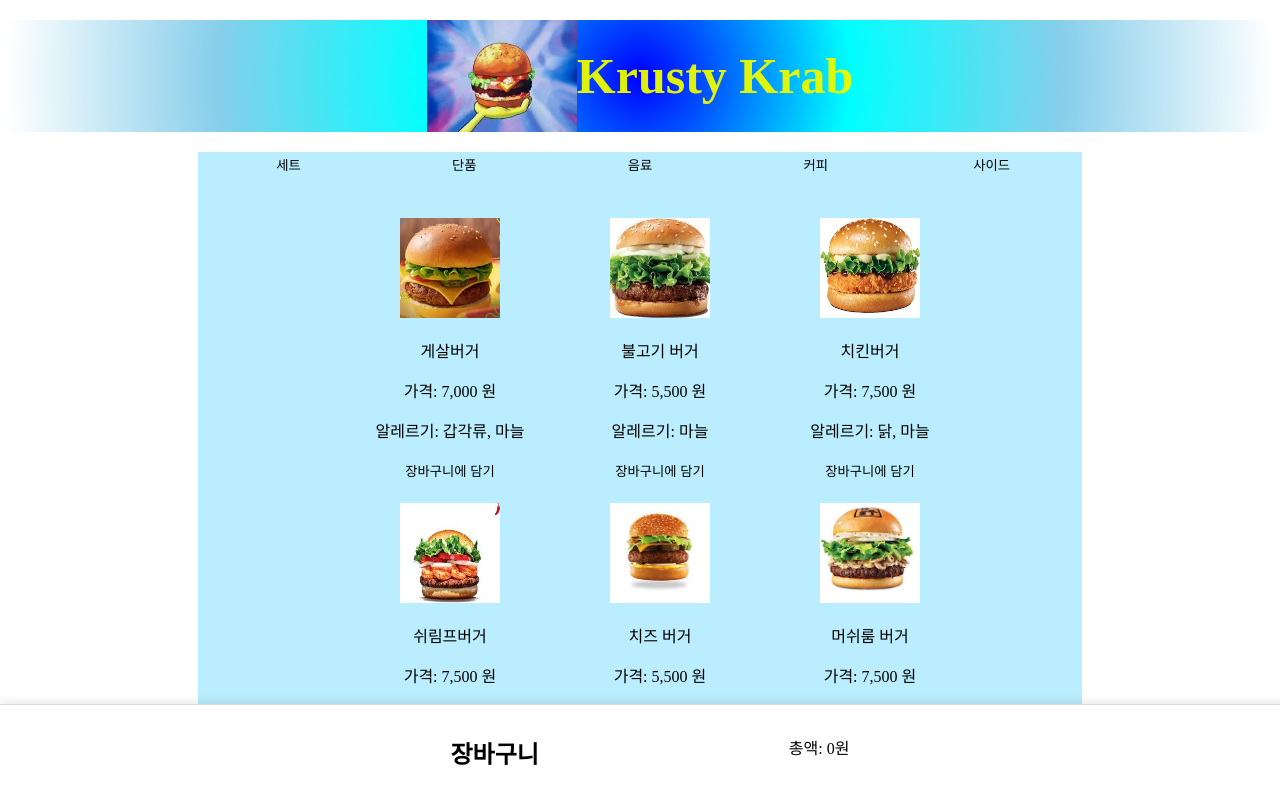
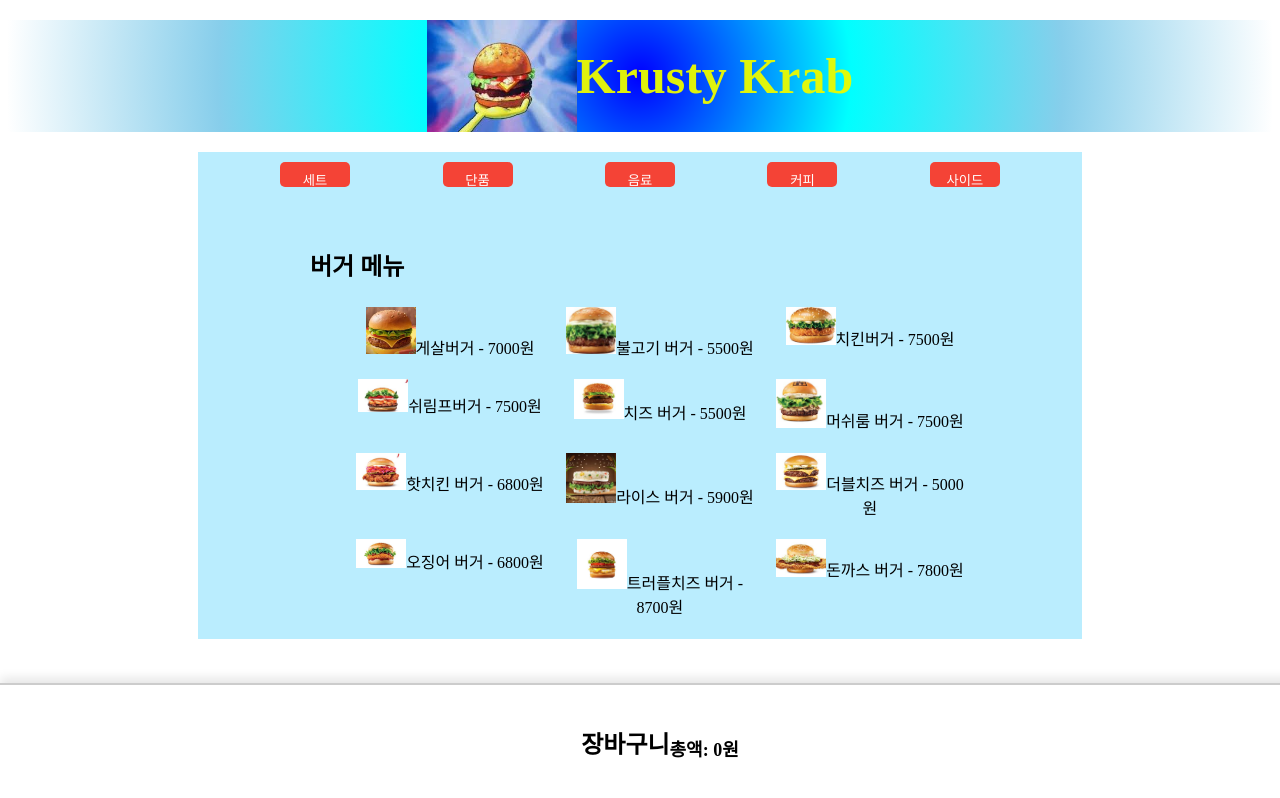
Before and after one commit to Kim-kym/TeamProject-second, a React (Vite) app: page /test in a window 1280 px wide. Shown: the top 798 px of the page. Built offline with nearby package versions, Linux system fonts and the light colour scheme.

Commit message:
CartList
css수정

```diff
--- a/src/components/cart/cartList.jsx
+++ b/src/components/cart/cartList.jsx
@@ -1,23 +1,54 @@
 import React from "react";
 
-function CartList({ cart, removeFromCart }) {
+function CartList({ cart, removeFromCart, updateQuantity }) {
+  // 카테고리별 금액 합산
+  const categories = [...new Set(cart.map((item) => item.category))]; // 카테고리별 항목
+  const categoryTotals = categories.map((category) => {
+    const categoryTotal = cart
+      .filter((item) => item.category === category)
+      .reduce((total, item) => total + item.price * item.quantity, 0);
+    return { category, total: categoryTotal };
+  });
+
+  // 전체 금액 계산
+  const totalAmount = cart.reduce(
+    (total, item) => total + item.price * item.quantity,
+    0
+  );
+
   return (
     <div id="cart">
       <h2>장바구니</h2>
-      <ul>
+
+      {/* 카테고리별 합산금액 표시 */}
+      {categoryTotals.map((categoryTotal) => (
+        <div key={categoryTotal.category}>
+          <h3>
+            {categoryTotal.category} 합계: {categoryTotal.total}원
+          </h3>
+        </div>
+      ))}
+
+      {/* 장바구니 항목을 가로로 나열 */}
+      <div className="cart-items">
         {cart.map((item) => (
-          <li key={item.id}>
-            <img src={item.imgurl} alt={item.name} style={{ width: "50px" }} />
-            {item.name} - {item.price}원
-            <button onClick={() => removeFromCart(item.id)}>삭제</button>
+          <span key={item.id} className="cart-item">
+            <img
+              src={item.imgurl}
+              alt={item.name}
+              style={{ width: "50px", marginRight: "10px" }}
+            />
+            <span>{item.name}</span> <p>{item.price}원</p>
             {/* 수량 변경 기능 */}
-            <div>
+            <span className="quantity-container">
               <button
+                className="quantity-btn"
                 onClick={() => updateQuantity(item.id, item.quantity - 1)}
               >
                 -
               </button>
               <input
+                className="quantity-input"
                 type="number"
                 value={item.quantity}
                 onChange={(e) =>
@@ -26,17 +57,20 @@
                 min="1"
               />
               <button
+                className="quantity-btn"
                 onClick={() => updateQuantity(item.id, item.quantity + 1)}
               >
                 +
               </button>
-            </div>
-          </li>
+            </span>
+            <button onClick={() => removeFromCart(item.id)}>삭제</button>
+          </span>
         ))}
-      </ul>
+      </div>
+
+      {/* 전체 금액 표시 */}
       <div>
-        총액:{" "}
-        {cart.reduce((total, item) => total + item.price * item.quantity, 0)}원
+        <h3>총액: {totalAmount}원</h3>
       </div>
     </div>
   );
--- a/src/components/menu/burgerMenu.jsx
+++ b/src/components/menu/burgerMenu.jsx
@@ -3,27 +3,38 @@
 function BurgerMenuList({ burgerMenuList, addToCart }) {
   const formatPrice = (price) => price.toLocaleString("ko-KR");
   // 특정 항목을 클릭했을 때 동작하는 함수
-  const handleClick = (item) => {
-    console.log(`${item.name}을(를) 클릭했습니다!`);
-    alert(`${item.name}를 장바구니에 담았습니다.`);
-  };
+  // const handleClick = (item) => {
+  //   console.log(`${item.name}을(를) 클릭했습니다!`);
+  //   alert(`${item.name}를 장바구니에 담았습니다.`);
+  // };
 
   return (
-    <ul>
-      {burgerMenuList.map((item) => (
-        <li key={item.id} onClick={() => handleClick(item)}>
-          <img
-            src={item.imgurl}
-            alt={item.name}
-            style={{ width: "100px", height: "100px" }}
-          />
-          <p>{item.name}</p>
-          <p>가격: {formatPrice(item.price)} 원</p>
-          <p>알레르기: {item.allergy}</p>
-          <button onClick={() => addToCart(item)}>장바구니에 담기</button>
-        </li>
-      ))}
-    </ul>
+    // <ul>
+    //   {burgerMenuList.map((item) => (
+    //     <li key={item.id} onClick={() => addToCart(item)}>
+    //       <img
+    //         src={item.imgurl}
+    //         alt={item.name}
+    //         style={{ width: "100px", height: "100px" }}
+    //       />
+    //       <p>{item.name}</p>
+    //       <p>가격: {formatPrice(item.price)} 원</p>
+    //       <p>알레르기: {item.allergy}</p>
+    //       {/* <button onClick={() => addToCart(item)}>장바구니에 담기</button> */}
+    //     </li>
+    //   ))}
+    // </ul>
+    <div>
+      <h2>버거 메뉴</h2>
+      <ul>
+        {burgerMenuList.map((item) => (
+          <li key={item.id} onClick={() => addToCart(item)}>
+            <img src={item.imgurl} alt={item.name} style={{ width: "50px" }} />
+            {item.name} - {item.price}원
+          </li>
+        ))}
+      </ul>
+    </div>
   );
 }
 
--- a/src/styled/mainHome.css
+++ b/src/styled/mainHome.css
@@ -89,45 +89,110 @@
   font-weight: bold; /* 글씨 두껍게 */
   background-color: lightgoldenrodyellow;
 }
-/* 장바구니 */
+
+/* 장바구니 고정 */
 #cart {
   position: fixed;
   bottom: 0;
   left: 0;
   width: 100%;
   background-color: #fff;
-  box-shadow: 0 -2px 10px rgba(0, 0, 0, 0.1);
-  padding: 10px;
+  border-top: 2px solid #ccc;
+  padding: 20px;
   z-index: 1000;
-  border-top: 1px solid #ddd;
+  box-shadow: 0px -5px 10px rgba(0, 0, 0, 0.1);
 }
 
-#cart ul {
-  list-style-type: none;
-  padding: 0;
+/* 카테고리별 합산 금액 스타일 */
+#cart h3 {
+  margin: 10px 0;
+  font-size: 18px;
 }
 
-#cart li {
+/* 장바구니 항목들을 가로로 나열 */
+.cart-items {
   display: flex;
-  justify-content: space-between;
+  flex-wrap: wrap; /* 항목들이 공간을 넘치면 아래로 내려가도록 설정 */
+  gap: 20px; /* 항목들 간의 간격 */
+  justify-content: flex-start; /* 왼쪽 정렬 */
+  margin-top: 10px;
+}
+
+/* 장바구니 항목 스타일 */
+.cart-item {
+  display: flex;
+  display: inline;
+  flex-direction: column; /* 항목을 세로로 나열 */
   align-items: center;
+  justify-content: flex-start;
+  /* width: 150px; 각 항목의 너비 */
+  border: 1px solid #ddd;
+  /* height: 30px; */
+  padding: 10px;
+  border-radius: 8px;
+  box-shadow: 0px 4px 6px rgba(0, 0, 0, 0.1);
+}
+
+.cart-item img {
+  max-width: 100px;
   margin-bottom: 10px;
 }
 
-#cart button {
+.cart-item p {
+  margin: 5px 0;
+}
+
+/* 수량 버튼 및 입력창 스타일 */
+.quantity-container {
+  display: flex;
+  align-items: center;
+  gap: 5px;
+  margin-top: 10px;
+}
+
+.quantity-btn {
+  background-color: #4CAF50;
+  color: white;
+  font-size: 18px;
+  width: 10px;
+  border: none;
+  padding: 5px 10px;
+  cursor: pointer;
+  transition: background-color 0.3s;
+}
+
+.quantity-btn:hover {
+  background-color: #45a049;
+}
+
+.quantity-input {
+  width: 50px;
+  padding: 5px;
+  font-size: 18px;
+  text-align: center;
+  border: 1px solid #ccc;
+  border-radius: 5px;
+}
+
+/* 삭제 버튼 스타일 */
+button {
   background-color: #f44336;
+  width: 70px;
   color: white;
   border: none;
-  /* padding: 5px 10px; */
-  padding: 0px;
+  padding: 8px 16px;
   cursor: pointer;
+  border-radius: 5px;
+  margin-top: 10px;
 }
 
-#cart button:hover {
-  background-color: #d32f2f;
+button:hover {
+  background-color: #e53935;
 }
 
-#cart input {
-  width: 50px;
-  text-align: center;
+/* 전체 금액 표시 */
+#cart .total {
+  font-size: 20px;
+  font-weight: bold;
+  margin-top: 10px;
 }
```
